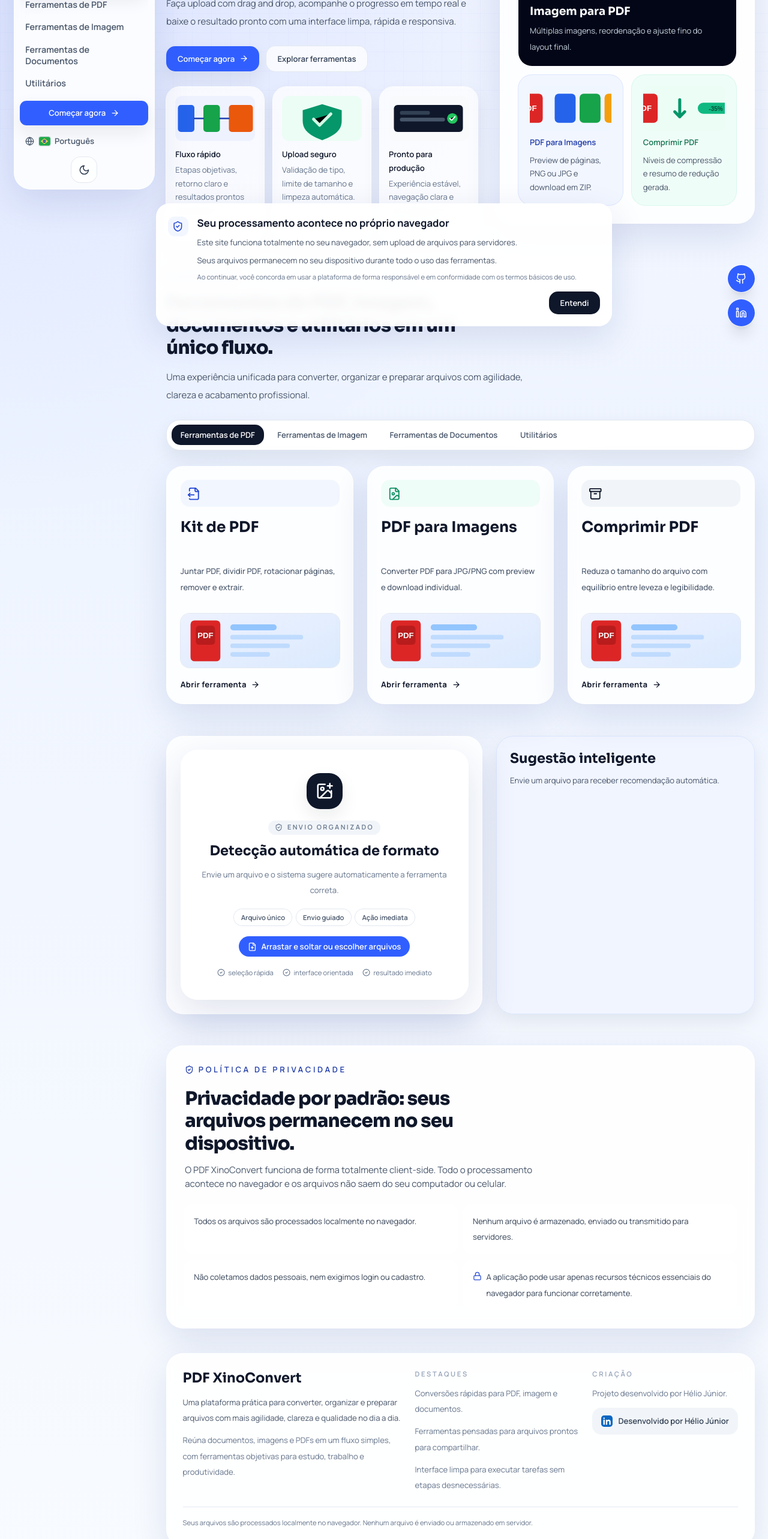
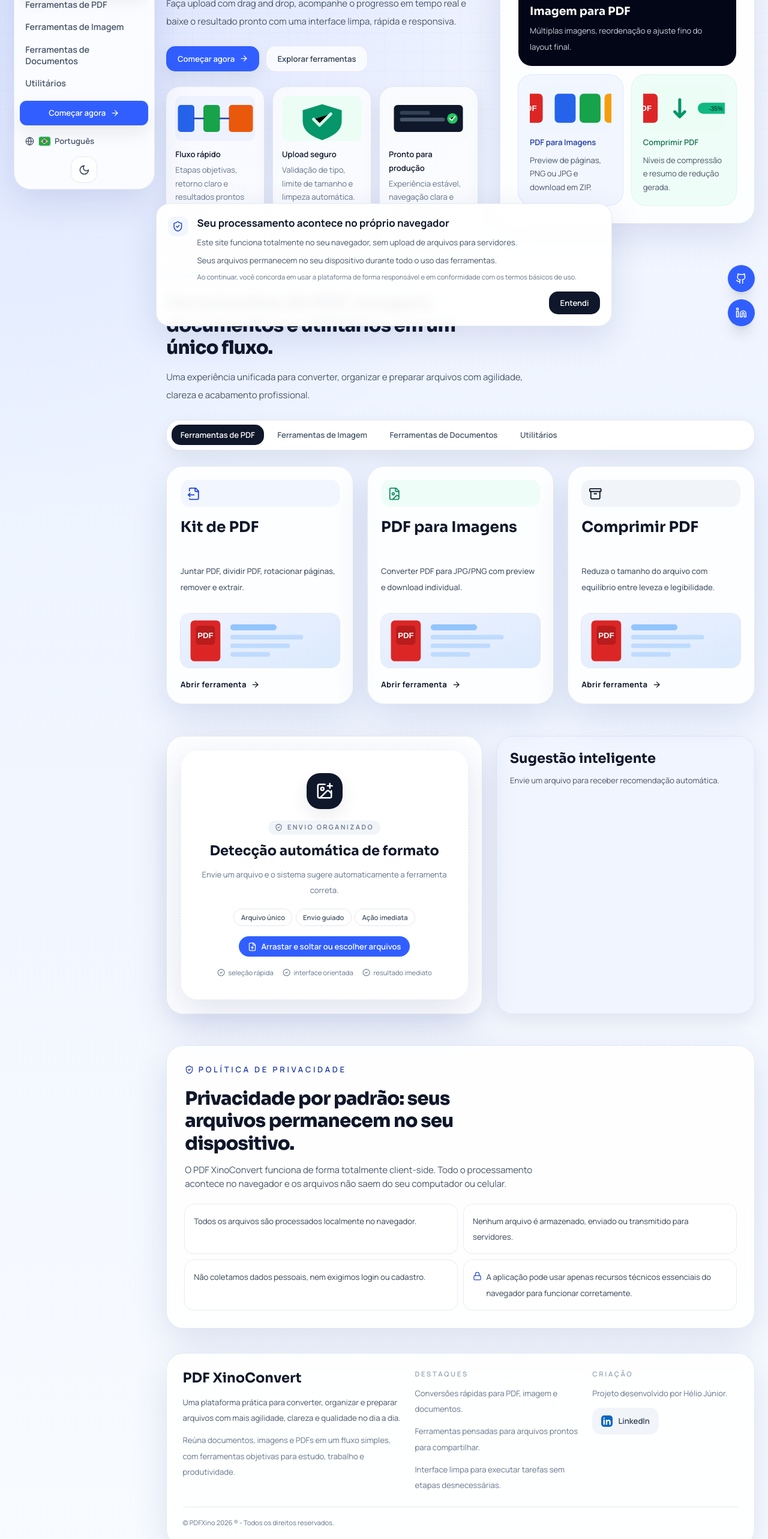
Before and after one commit to HelioASjunior/pdf-xino-convert, a React (Vite) app in the folder frontend/: page /#/ in a window 1280 px wide. Shown: the part 234-2800 px from the top of the page at 60% size. Built offline with nearby package versions, Linux system fonts and the light colour scheme.

Commit message:
Atualização Bug Fix

```diff
--- a/frontend/src/components/FirstVisitNotice.jsx
+++ b/frontend/src/components/FirstVisitNotice.jsx
@@ -2,21 +2,21 @@
 import { ShieldCheck } from 'lucide-react';
 import { useTranslation } from 'react-i18next';
 
-const STORAGE_KEY = 'xino-first-visit-notice-v1';
+const STORAGE_KEY = 'xino-first-visit-notice-session-v1';
 
 function FirstVisitNotice() {
   const { t } = useTranslation();
   const [visible, setVisible] = useState(false);
 
   useEffect(() => {
-    const alreadyConfirmed = localStorage.getItem(STORAGE_KEY) === 'true';
+    const alreadyConfirmed = sessionStorage.getItem(STORAGE_KEY) === 'true';
     if (!alreadyConfirmed) {
       setVisible(true);
     }
   }, []);
 
   const handleConfirm = () => {
-    localStorage.setItem(STORAGE_KEY, 'true');
+    sessionStorage.setItem(STORAGE_KEY, 'true');
     setVisible(false);
   };
 
@@ -26,7 +26,7 @@
 
   return (
     <aside
-      className="fixed inset-x-3 bottom-3 z-50 mx-auto w-[min(760px,calc(100%-1.5rem))] rounded-3xl border border-white/80 bg-white/95 p-4 shadow-panel backdrop-blur dark:border-slate-700 dark:bg-slate-900/95 sm:inset-x-6 sm:bottom-6 sm:p-5"
+      className="fixed inset-x-3 bottom-3 z-50 mx-auto w-[min(760px,calc(100%-1.5rem))] rounded-3xl border border-slate-200/90 bg-white/95 p-4 shadow-panel backdrop-blur dark:border-slate-700/80 dark:bg-slate-900/95 sm:inset-x-6 sm:bottom-6 sm:p-5"
       role="dialog"
       aria-live="polite"
       aria-labelledby="first-visit-title"
--- a/frontend/src/components/FloatingSocialButtons.jsx
+++ b/frontend/src/components/FloatingSocialButtons.jsx
@@ -27,7 +27,7 @@
             rel="noreferrer"
             aria-label={item.label}
             title={item.label}
-            className="group inline-flex h-12 w-12 items-center justify-center rounded-full bg-brand-500 text-white shadow-xl ring-1 ring-white/70 transition hover:-translate-y-0.5 hover:bg-brand-600 dark:ring-slate-800"
+            className="group inline-flex h-12 w-12 items-center justify-center rounded-full bg-brand-500 text-white shadow-xl ring-1 ring-slate-200/90 transition hover:-translate-y-0.5 hover:bg-brand-600 dark:ring-slate-700"
           >
             <Icon className="h-5 w-5 transition group-hover:scale-105" />
           </a>
--- a/frontend/src/components/HeroSection.jsx
+++ b/frontend/src/components/HeroSection.jsx
@@ -36,17 +36,17 @@
           </Link>
         </div>
         <div className="grid gap-4 sm:grid-cols-3">
-          <div className="rounded-3xl bg-white/75 p-4 shadow-soft ring-1 ring-white dark:bg-slate-800/60 dark:ring-slate-700">
+          <div className="rounded-3xl bg-white/75 p-4 shadow-soft ring-1 ring-slate-200/85 dark:bg-slate-800/60 dark:ring-slate-700">
             <img src={heroVisual('hero-flow.svg')} alt={t('hero.card1Title')} className="h-20 w-full rounded-xl object-cover" loading="lazy" />
             <p className="mt-3 text-sm font-semibold leading-6 text-slate-900 dark:text-slate-100">{t('hero.card1Title')}</p>
             <p className="mt-1 text-sm leading-6 text-slate-500 dark:text-slate-400">{t('hero.card1Desc')}</p>
           </div>
-          <div className="rounded-3xl bg-white/75 p-4 shadow-soft ring-1 ring-white dark:bg-slate-800/60 dark:ring-slate-700">
+          <div className="rounded-3xl bg-white/75 p-4 shadow-soft ring-1 ring-slate-200/85 dark:bg-slate-800/60 dark:ring-slate-700">
             <img src={heroVisual('hero-secure.svg')} alt={t('hero.card2Title')} className="h-20 w-full rounded-xl object-cover" loading="lazy" />
             <p className="mt-3 text-sm font-semibold leading-6 text-slate-900 dark:text-slate-100">{t('hero.card2Title')}</p>
             <p className="mt-1 text-sm leading-6 text-slate-500 dark:text-slate-400">{t('hero.card2Desc')}</p>
           </div>
-          <div className="rounded-3xl bg-white/75 p-4 shadow-soft ring-1 ring-white dark:bg-slate-800/60 dark:ring-slate-700">
+          <div className="rounded-3xl bg-white/75 p-4 shadow-soft ring-1 ring-slate-200/85 dark:bg-slate-800/60 dark:ring-slate-700">
             <img src={heroVisual('hero-ready.svg')} alt={t('hero.card3Title')} className="h-20 w-full rounded-xl object-cover" loading="lazy" />
             <p className="mt-3 text-sm font-semibold leading-6 text-slate-900 dark:text-slate-100">{t('hero.card3Title')}</p>
             <p className="mt-1 text-sm leading-6 text-slate-500 dark:text-slate-400">{t('hero.card3Desc')}</p>
--- a/frontend/src/components/PrivacyPolicySection.jsx
+++ b/frontend/src/components/PrivacyPolicySection.jsx
@@ -20,16 +20,16 @@
       </div>
 
       <ul className="mt-6 grid gap-3 md:grid-cols-2" aria-label={t('privacyPolicy.listLabel')}>
-        <li className="rounded-2xl bg-white/75 p-4 text-sm leading-7 text-slate-700 ring-1 ring-white dark:bg-slate-800/60 dark:text-slate-300 dark:ring-slate-700">
+        <li className="rounded-2xl bg-white/75 p-4 text-sm leading-7 text-slate-700 ring-1 ring-slate-200/85 dark:bg-slate-800/60 dark:text-slate-300 dark:ring-slate-700">
           {t('privacyPolicy.pointLocal')}
         </li>
-        <li className="rounded-2xl bg-white/75 p-4 text-sm leading-7 text-slate-700 ring-1 ring-white dark:bg-slate-800/60 dark:text-slate-300 dark:ring-slate-700">
+        <li className="rounded-2xl bg-white/75 p-4 text-sm leading-7 text-slate-700 ring-1 ring-slate-200/85 dark:bg-slate-800/60 dark:text-slate-300 dark:ring-slate-700">
           {t('privacyPolicy.pointNoStorage')}
         </li>
-        <li className="rounded-2xl bg-white/75 p-4 text-sm leading-7 text-slate-700 ring-1 ring-white dark:bg-slate-800/60 dark:text-slate-300 dark:ring-slate-700">
+        <li className="rounded-2xl bg-white/75 p-4 text-sm leading-7 text-slate-700 ring-1 ring-slate-200/85 dark:bg-slate-800/60 dark:text-slate-300 dark:ring-slate-700">
           {t('privacyPolicy.pointNoPersonalData')}
         </li>
-        <li className="rounded-2xl bg-white/75 p-4 text-sm leading-7 text-slate-700 ring-1 ring-white dark:bg-slate-800/60 dark:text-slate-300 dark:ring-slate-700">
+        <li className="rounded-2xl bg-white/75 p-4 text-sm leading-7 text-slate-700 ring-1 ring-slate-200/85 dark:bg-slate-800/60 dark:text-slate-300 dark:ring-slate-700">
           <span className="inline-flex items-start gap-2">
             <Lock className="mt-1 h-4 w-4 shrink-0 text-brand-600 dark:text-brand-400" />
             <span>{t('privacyPolicy.pointEssentialTech')}</span>
--- a/frontend/src/i18n/index.js
+++ b/frontend/src/i18n/index.js
@@ -77,8 +77,8 @@
         highlight3: 'Interface limpa para executar tarefas sem etapas desnecessárias.',
         creationLabel: 'Criação',
         createdBy: 'Projeto desenvolvido por Hélio Júnior.',
-        linkedinLabel: 'Desenvolvido por Hélio Júnior',
-        privacyNotice: 'Seus arquivos são processados localmente no navegador. Nenhum arquivo é enviado ou armazenado em servidor.',
+        linkedinLabel: 'LinkedIn',
+        privacyNotice: '© PDFXino 2026 ® - Todos os direitos reservados.',
       },
       privacyPolicy: {
         kicker: 'Política de Privacidade',
--- a/frontend/src/index.css
+++ b/frontend/src/index.css
@@ -65,11 +65,11 @@
 
 /* ─── Shared utility classes ───────────────────────────────────── */
 .glass-panel {
-  @apply rounded-[28px] border border-white/70 bg-white/85 shadow-panel backdrop-blur;
+  @apply rounded-[28px] border border-slate-200/85 bg-white/85 shadow-panel backdrop-blur;
 }
 
 .dark .glass-panel {
-  @apply border-white/[0.07] bg-slate-900/80 shadow-panel-dark;
+  @apply border-slate-700/70 bg-slate-900/80 shadow-panel-dark;
 }
 
 .section-title {
```
